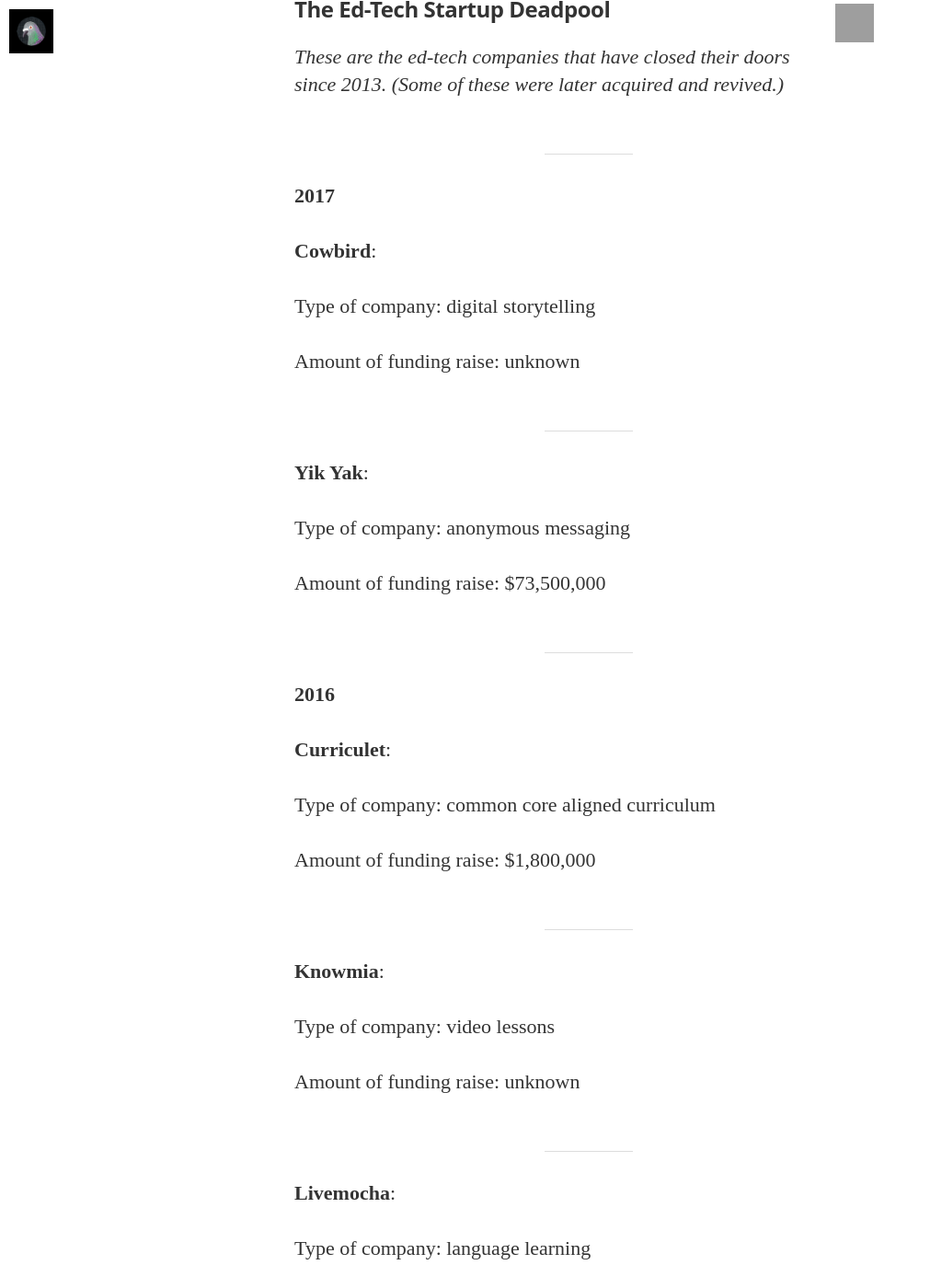
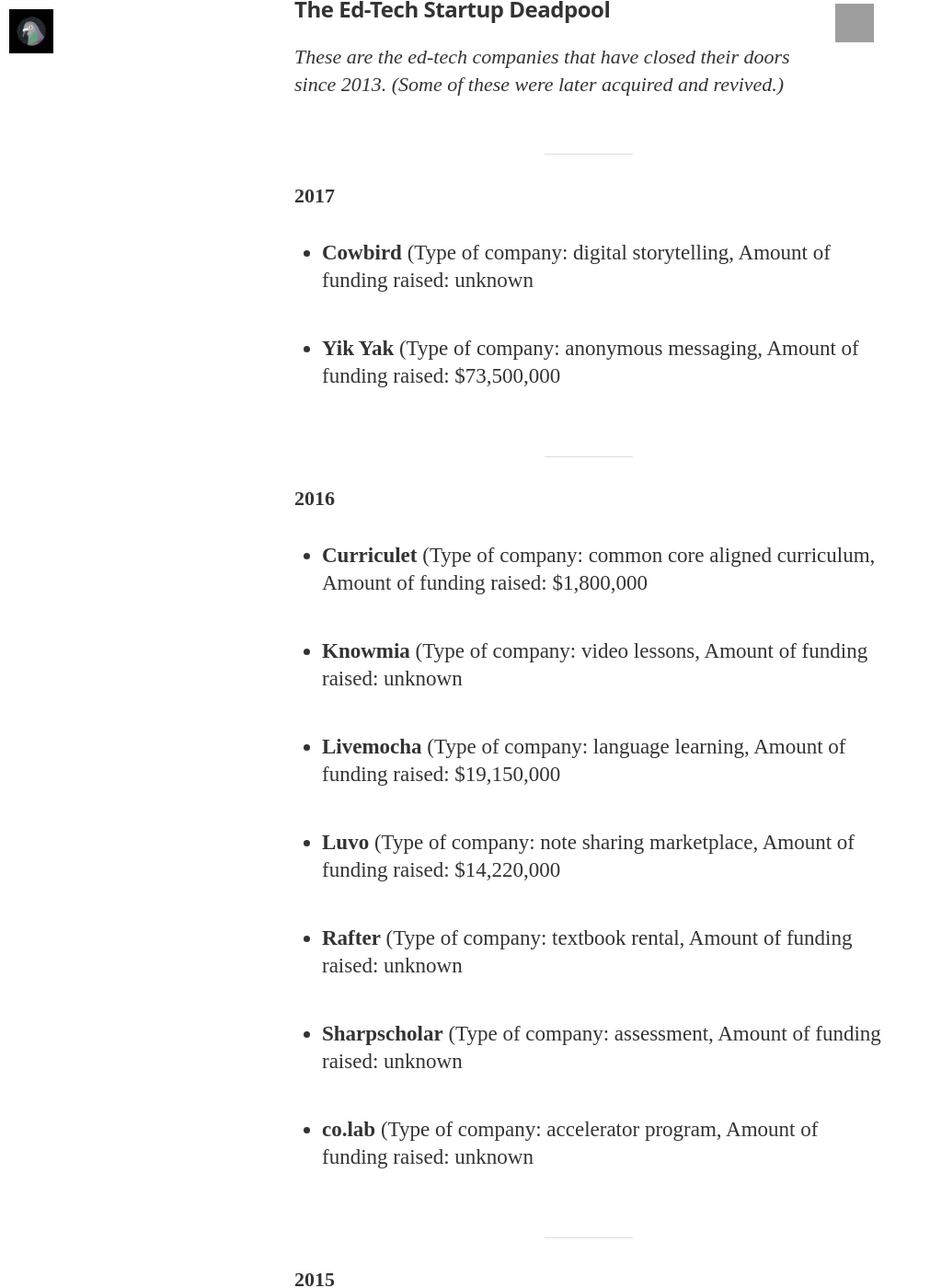
Before and after one commit to HackEducation/funding, a Jekyll site: the page built from deadpool.html, in a window 1280 px wide and 1400 px high, scrolled down 757 px. Shown: the whole window at 92% size, without its empty margins (0-1011 px from the left). Built offline with Jekyll 4.4.1, drawn with Linux system fonts in a browser that asks for light colours; nearby versions of some CDN libraries; some web fonts are replaced; some of the changed text lies outside the part shown; grey boxes are pictures that could not be loaded.

Commit message:
change formatting

```diff
--- a/deadpool.html
+++ b/deadpool.html
@@ -20,14 +20,13 @@
 
 {% for deadpool in deadpools %}
 
-<p><strong>{{ deadpool.Name }}</strong>:
+<ul>
+<li><strong>{{ deadpool.Name }}</strong> (Type of company: {{ deadpool.Keyword }}, Amount of funding raised: {{ deadpool.Investment }}</li>
+</ul>
 
-<p>Type of company: {{ deadpool.Keyword }}</p>
-<p>Amount of funding raise: {{ deadpool.Investment }}</p>
+{% endfor %}
 
 <hr >
-
-{% endfor %}
 
 <!-- Deadpool2016 -->
 
@@ -40,14 +39,13 @@
 
 {% for deadpool in deadpools %}
 
-<p><strong>{{ deadpool.Name }}</strong>:
+<ul>
+<li><strong>{{ deadpool.Name }}</strong> (Type of company: {{ deadpool.Keyword }}, Amount of funding raised: {{ deadpool.Investment }}</li>
+</ul>
 
-<p>Type of company: {{ deadpool.Keyword }}</p>
-<p>Amount of funding raise: {{ deadpool.Investment }}</p>
+{% endfor %}
 
 <hr >
-
-{% endfor %}
 
 <!-- Deadpool2015 -->
 
@@ -60,14 +58,13 @@
 
 {% for deadpool in deadpools %}
 
-<p><strong>{{ deadpool.Name }}</strong>:
+<ul>
+<li><strong>{{ deadpool.Name }}</strong> (Type of company: {{ deadpool.Keyword }}, Amount of funding raised: {{ deadpool.Investment }}</li>
+</ul>
 
-<p>Type of company: {{ deadpool.Keyword }}</p>
-<p>Amount of funding raise: {{ deadpool.Investment }}</p>
+{% endfor %}
 
 <hr >
-
-{% endfor %}
 
 <!-- Deadpool2014 -->
 
@@ -80,14 +77,13 @@
 
 {% for deadpool in deadpools %}
 
-<p><strong>{{ deadpool.Name }}</strong>:
+<ul>
+<li><strong>{{ deadpool.Name }}</strong> (Type of company: {{ deadpool.Keyword }}, Amount of funding raised: {{ deadpool.Investment }}</li>
+</ul>
 
-<p>Type of company: {{ deadpool.Keyword }}</p>
-<p>Amount of funding raise: {{ deadpool.Investment }}</p>
+{% endfor %}
 
 <hr >
-
-{% endfor %}
 
 <!-- Deadpool2013 -->
 
@@ -100,11 +96,8 @@
 
 {% for deadpool in deadpools %}
 
-<p><strong>{{ deadpool.Name }}</strong>:
-
-<p>Type of company: {{ deadpool.Keyword }}</p>
-<p>Amount of funding raise: {{ deadpool.Investment }}</p>
-
-<hr >
+<ul>
+<li><strong>{{ deadpool.Name }}</strong> (Type of company: {{ deadpool.Keyword }}, Amount of funding raised: {{ deadpool.Investment }}</li>
+</ul>
 
 {% endfor %}
```
